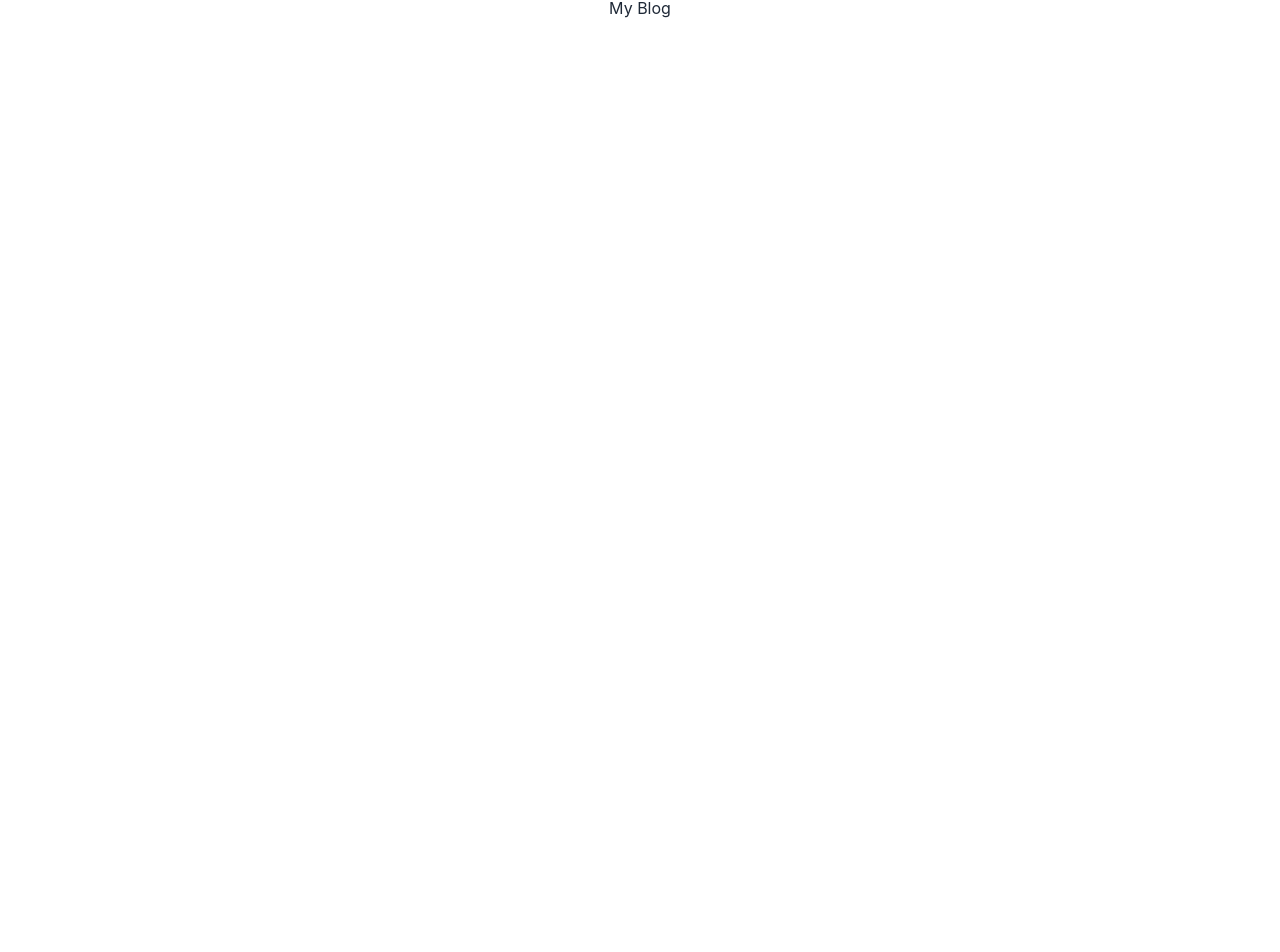
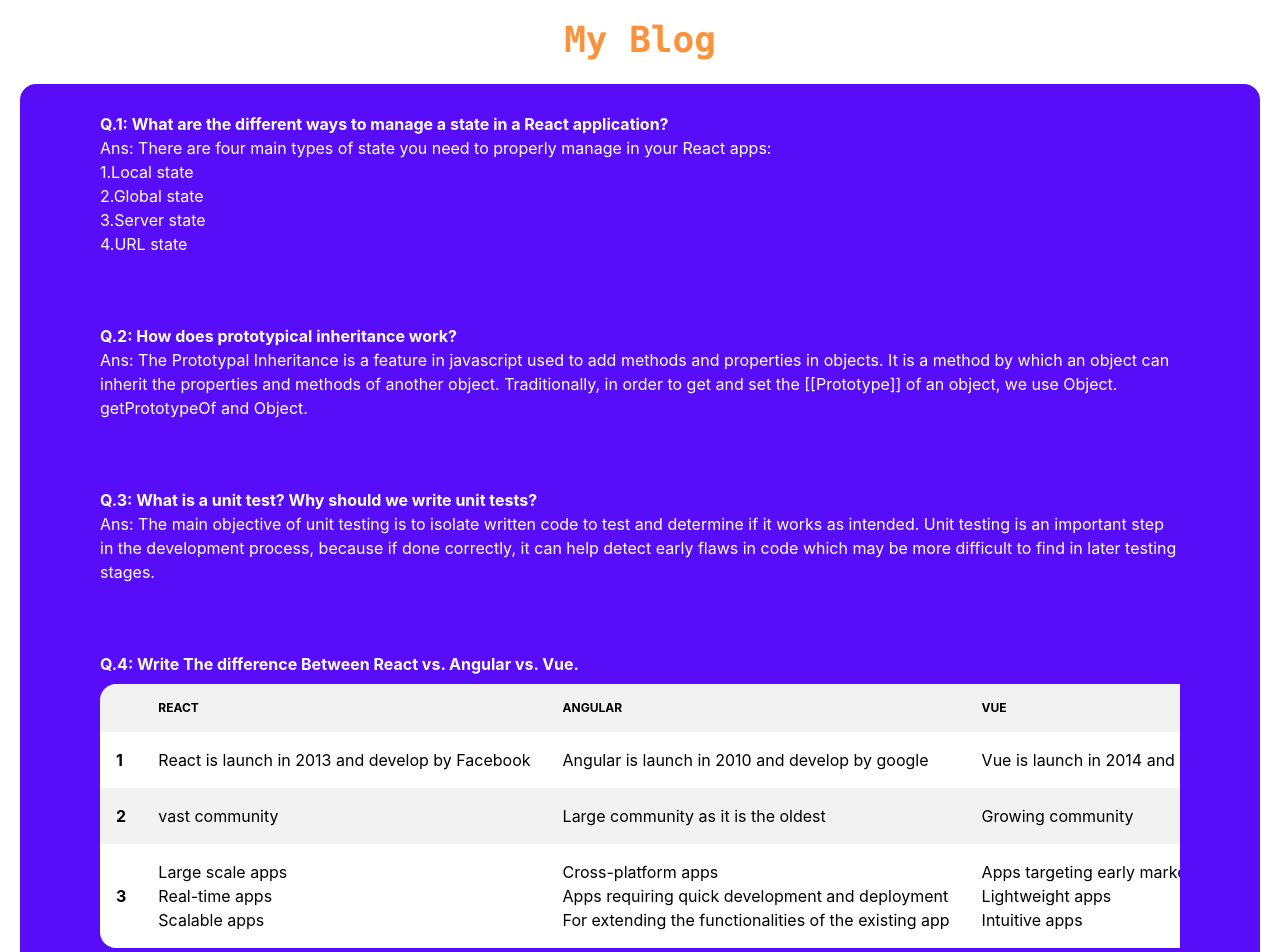
Before and after one commit to AsiburSumon/assignment-12-client, a React (Create React App) app: page /blog in a window 1280 px wide. Shown: the part 80-1032 px from the top of the page. Before the commit the page ends 800 px from the top, so only its background shows below. Built offline with nearby package versions, Linux system fonts and the light colour scheme; no server answers.

Commit message:
add blog

```diff
--- a/src/Blog/Blog.js
+++ b/src/Blog/Blog.js
@@ -1,11 +1,103 @@
-import React from 'react';
+import React from "react";
 
 const Blog = () => {
-    return (
-        <div>
-            <h2>My Blog</h2>
+  return (
+    <div>
+      <h2 className="text-4xl font-mono font-bold text-orange-400">My Blog</h2>
+      <div className="card bg-primary text-primary-content my-6 mx-5 text-left">
+        <div className="pb-3 my-7 px-20">
+          <h3 className="font-bold">
+            Q.1: What are the different ways to manage a state in a React
+            application?
+          </h3>
+          <p>
+            Ans: There are four main types of state you need to properly manage
+            in your React apps: <br />
+            1.Local state <br />
+            2.Global state <br />
+            3.Server state <br />
+            4.URL state
+          </p>
         </div>
-    );
+
+        <div className="pb-3 my-7 px-20">
+          <h3 className="font-bold">
+            Q.2: How does prototypical inheritance work?
+          </h3>
+          <p>
+            Ans: The Prototypal Inheritance is a feature in javascript used to
+            add methods and properties in objects. It is a method by which an
+            object can inherit the properties and methods of another object.
+            Traditionally, in order to get and set the [[Prototype]] of an
+            object, we use Object. getPrototypeOf and Object.
+          </p>
+        </div>
+
+        <div className="pb-3 my-7 px-20">
+          <h3 className="font-bold">
+            Q.3: What is a unit test? Why should we write unit tests?
+          </h3>
+          <p>
+            Ans: The main objective of unit testing is to isolate written code
+            to test and determine if it works as intended. Unit testing is an
+            important step in the development process, because if done
+            correctly, it can help detect early flaws in code which may be more
+            difficult to find in later testing stages.
+          </p>
+        </div>
+
+        <div className="pb-3 my-7 px-20">
+          <h3 className="font-bold mb-2">
+            Q.4: Write The difference Between React vs. Angular vs. Vue.
+          </h3>
+          <div className="overflow-x-auto text-black">
+            <table className="table table-zebra w-full">
+              <thead>
+                <tr>
+                  <th></th>
+                  <th>React</th>
+                  <th>Angular</th>
+                  <th>Vue</th>
+                </tr>
+              </thead>
+              <tbody>
+                <tr>
+                  <th>1</th>
+                  <td>React is launch in 2013 and develop by Facebook</td>
+                  <td>Angular is launch in 2010 and develop by google</td>
+                  <td>Vue is launch in 2014 and develop by Evan</td>
+                </tr>
+                <tr>
+                  <th>2</th>
+                  <td>vast community</td>
+                  <td>Large community as it is the oldest</td>
+                  <td>Growing community</td>
+                </tr>
+                <tr>
+                  <th>3</th>
+                  <td>
+                    Large scale apps <br />
+                    Real-time apps <br />
+                    Scalable apps
+                  </td>
+                  <td>
+                    Cross-platform apps <br />
+                    Apps requiring quick development and deployment <br />
+                    For extending the functionalities of the existing app
+                  </td>
+                  <td>
+                    Apps targeting early market entry <br />
+                    Lightweight apps <br />
+                    Intuitive apps
+                  </td>
+                </tr>
+              </tbody>
+            </table>
+          </div>
+        </div>
+      </div>
+    </div>
+  );
 };
 
 export default Blog;
--- a/src/Header/Header.js
+++ b/src/Header/Header.js
@@ -12,7 +12,8 @@ const Header = () => {
       }
 
   return (
-    <div className="navbar bg-indigo-500 ... p-3">
+    <div className="navbar bg-indigo-500 ... p-3
+    mb-6">
       <div className="flex-1">
         <Link to="/" className="btn  normal-case text-2xl">
           Honda-BD
```
